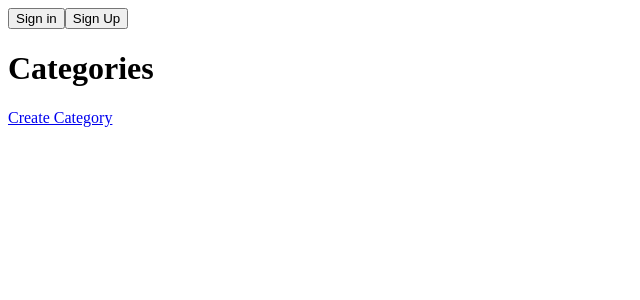
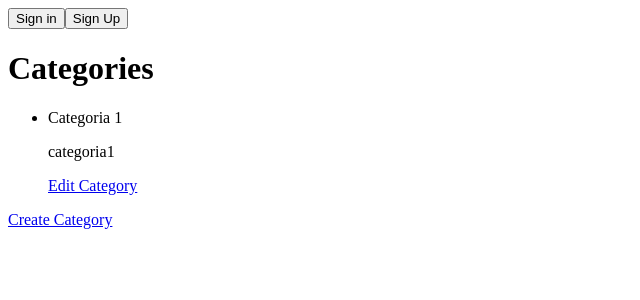
Before and after one commit to Toraline/next-ts-boilerplate, a Next.js app: page /categories in a window 1280 px wide. Shown: the top 300 px of the page, without its empty margins (0-640 px from the left). Built offline with nearby package versions, Linux system fonts and the light colour scheme; no server answers.

Commit message:
linking  and

```diff
--- a/src/app/categories/page.tsx
+++ b/src/app/categories/page.tsx
@@ -1,11 +1,15 @@
 "use client";
 
 import Link from "next/link";
+import CategoriesTable from "./components/CategoriesTable/CategoriesTable";
 
 export default function Page() {
+  const categories = [{ name: "Categoria 1", slug: "categoria1" }];
+  const isLoading = false;
   return (
     <>
       <h1>Categories</h1>
+      <CategoriesTable categories={categories} loading={isLoading} />
       <Link href="/categories/new">Create Category</Link>
       {/* <Link href="/categories/categoryId">Edit Category</Link> */}
     </>
```
